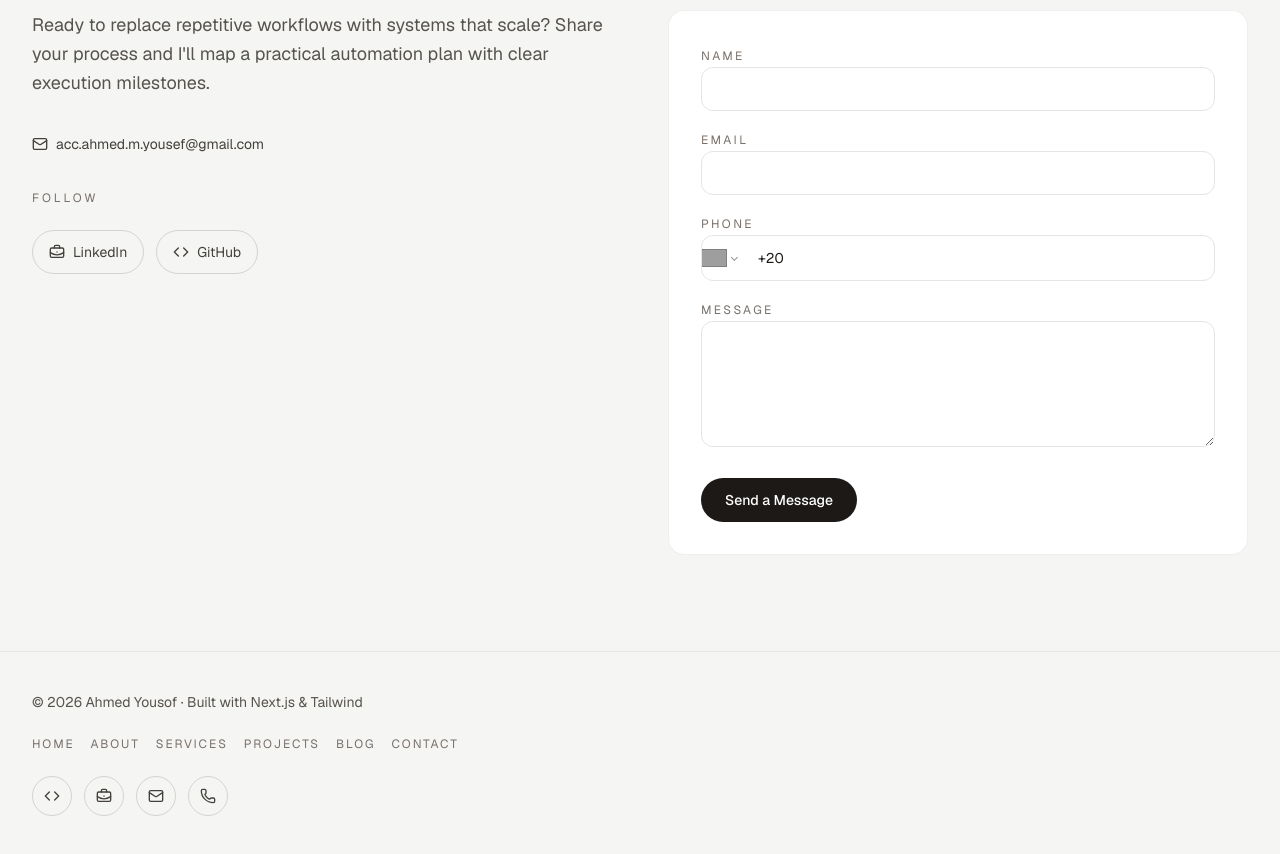
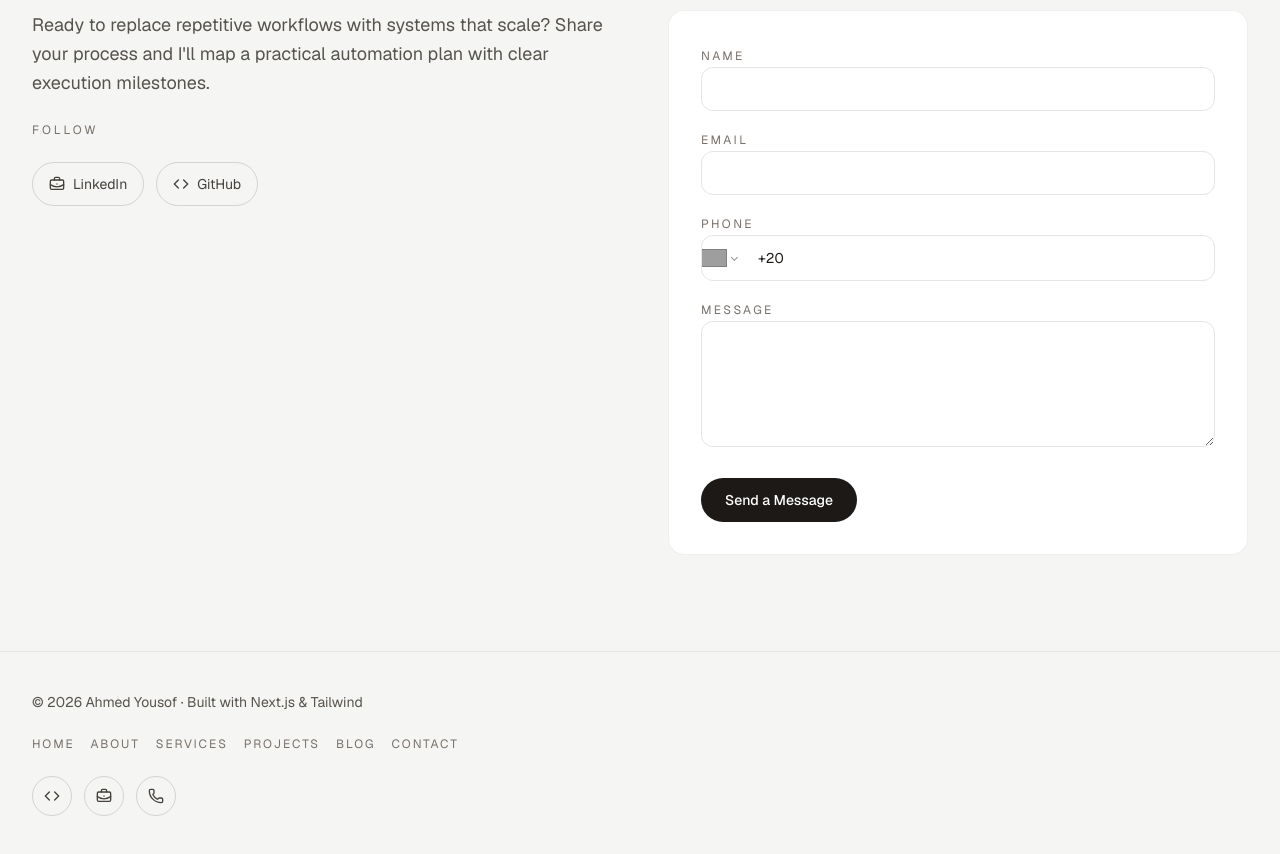
Before and after one commit to AhmedYousofAAA/portfolio-website, a Next.js app: page / in a window 1280 px wide. Shown: the part 6280-7134 px from the top of the page. Built offline with nearby package versions, Linux system fonts and the light colour scheme; grey boxes are pictures that could not be loaded; a web font is replaced by a local one.

Commit message:
Remove mailto email links
Remove direct mailto anchors from ContactSection and SiteFooter to hide the explicit email address and rely on other contact channels (e.g. WhatsApp). Deleted the inline email anchor in the contact section and the footer email icon anchor; no other links were changed.

```diff
--- a/app/page.tsx
+++ b/app/page.tsx
@@ -1022,13 +1022,7 @@ function ContactSection() {
               I&apos;ll map a practical automation plan with clear execution milestones.
             </p>
 
-            <a
-              href="mailto:acc.ahmed.m.yousef@gmail.com"
-              className="inline-flex min-h-11 items-center gap-2 text-sm text-stone-700 transition hover:text-stone-900"
-            >
-              <Mail className="h-4 w-4" />
-              acc.ahmed.m.yousef@gmail.com
-            </a>
+
 
             <p className="text-xs uppercase tracking-[0.25em] text-stone-500">Follow</p>
 
@@ -1276,13 +1270,7 @@ function SiteFooter() {
           >
             <BriefcaseBusiness className="h-4 w-4" />
           </a>
-          <a
-            href="mailto:acc.ahmed.m.yousef@gmail.com"
-            className="inline-flex h-10 w-10 items-center justify-center rounded-full border border-stone-300 text-stone-700 transition hover:border-stone-400 hover:text-stone-900"
-            aria-label="Email"
-          >
-            <Mail className="h-4 w-4" />
-          </a>
+
           <a
             href="https://api.whatsapp.com/send?phone=201281664609"
             className="inline-flex h-10 w-10 items-center justify-center rounded-full border border-stone-300 text-stone-700 transition hover:border-stone-400 hover:text-stone-900"
```
